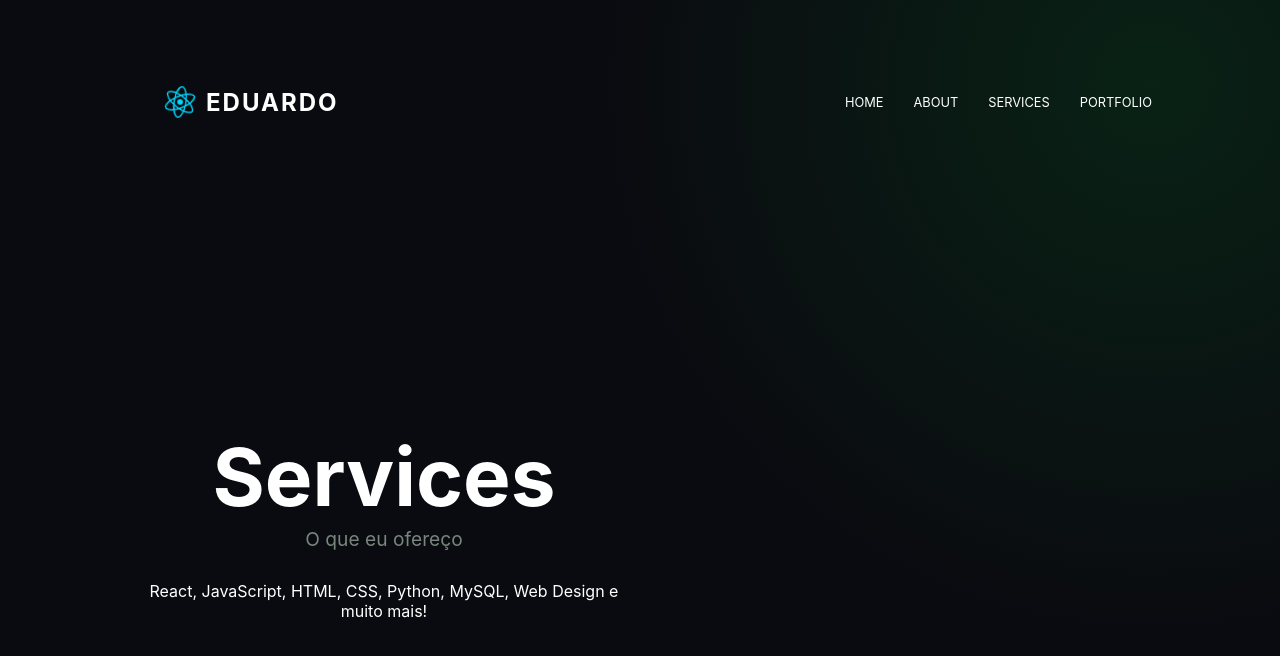
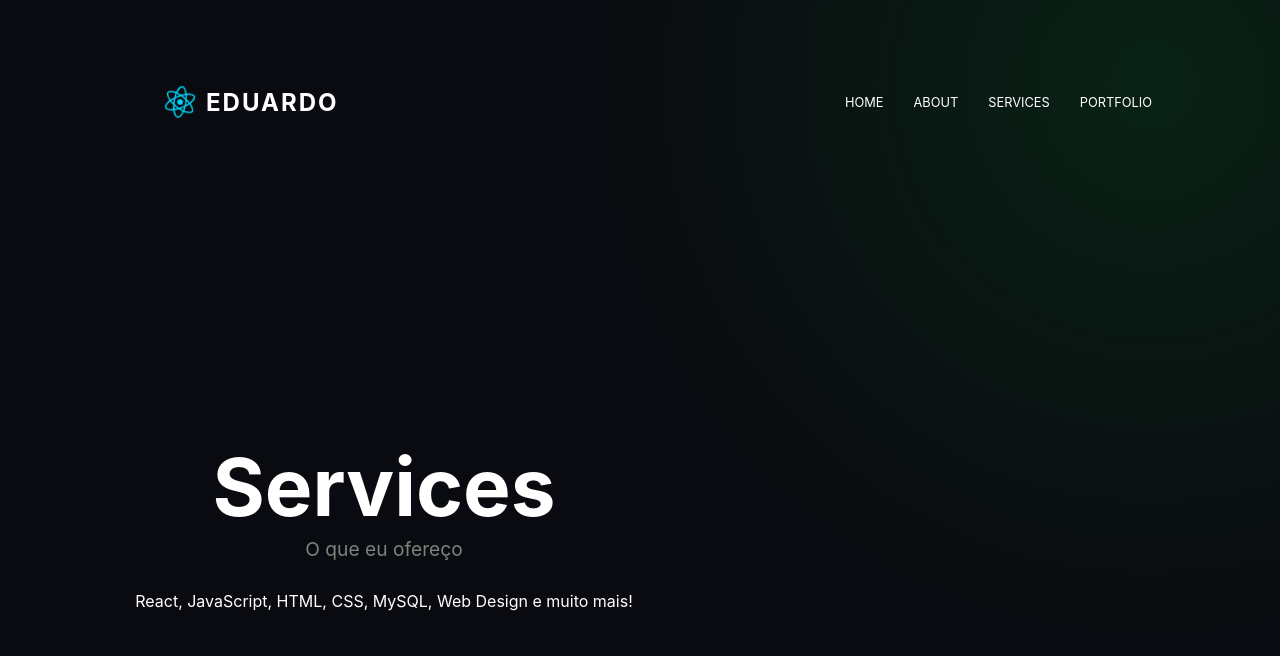
Before and after one commit to Samukelvin/Portif-lio-React-Autoria-Pr-pria, a React (Vite) app: page /services in a window 1280 px wide. Shown: the top 656 px of the page. Built offline with nearby package versions, Linux system fonts and the light colour scheme.

Commit message:
Update Services.jsx

```diff
--- a/src/pages/Services.jsx
+++ b/src/pages/Services.jsx
@@ -4,7 +4,7 @@ export default function Services() {
       <div className="hero-content">
         <h1>Services</h1>
         <p className="subtitle">O que eu ofereço</p>
-        <p>React, JavaScript, HTML, CSS, Python, MySQL, Web Design e muito mais!</p>
+        <p>React, JavaScript, HTML, CSS, MySQL, Web Design e muito mais!</p>
       </div>
     </main>
   )
```
